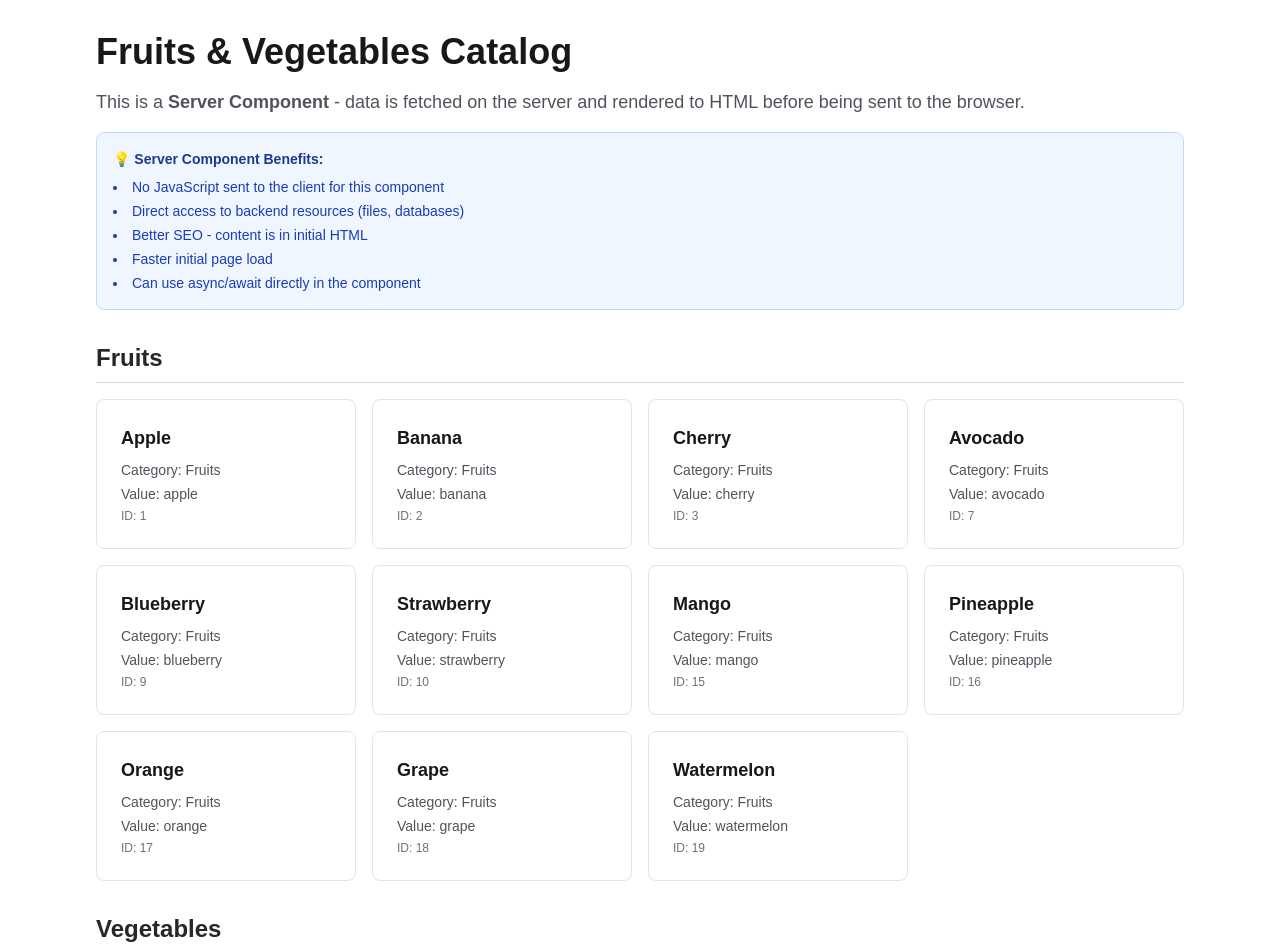
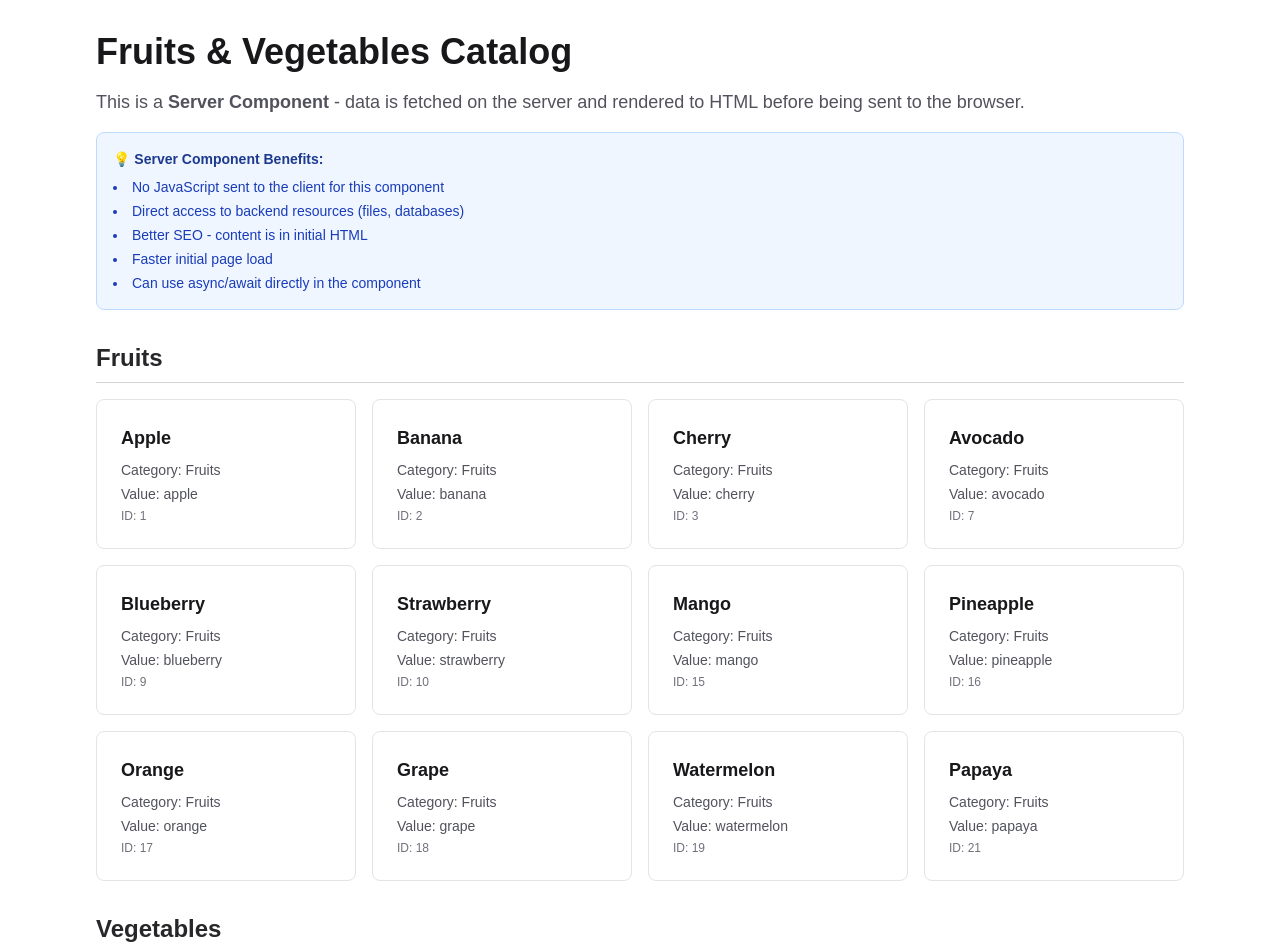
Before and after one commit to programmer4web/test-nextjs, a Next.js app: page /fruits in a window 1280 px wide. Shown: the top 952 px of the page. Built offline with nearby package versions, Linux system fonts and the light colour scheme.

Commit message:
AddFruitForm inputs and usage

```diff
--- a/app/actions/fruits.ts
+++ b/app/actions/fruits.ts
@@ -4,7 +4,7 @@ import { revalidatePath } from 'next/cache';
 import fs from 'fs/promises';
 import path from 'path';
 
-const addFruit = async (formData: FormData) => {
+const addFruit = async (prevState: any, formData: FormData) => {
     const label = formData.get('label') as string;
     const value = formData.get('value') as string;
     const category = formData.get('category') as string;
--- a/app/fruits/add/AddFruitForm.tsx
+++ b/app/fruits/add/AddFruitForm.tsx
@@ -1,7 +1,7 @@
 'use client';
 
-import { useEffect } from 'react';
-import { useFormState, useFormStatus } from 'react-dom';
+import { useActionState, useEffect } from 'react';
+import { useFormStatus } from 'react-dom';
 import { addFruit } from '@/app/actions/fruits';
 import { useRouter } from 'next/navigation';
 
@@ -14,7 +14,7 @@ const SubmitButton = () => {
 
 const AddFruitForm = () => {
     const router = useRouter();
-    const [ state, formAction ] = useFormState(addFruit, null);
+    const [ state, formAction ] = useActionState(addFruit, null);
 
     const handleSubmit = () => {
         if (state?.success) {
@@ -24,5 +24,22 @@ const AddFruitForm = () => {
 
     useEffect(handleSubmit, [state]);
 
-    return <form action={formAction} className="flex flex-col gap-4"></form>
+    return <form action={formAction} className="flex flex-col gap-4">
+        <div>
+            <label htmlFor="label" className="block text-sm font-medium text-zinc-700 mb-1">Fruit Name</label>
+            <input name="label" id="label" type="text" className="w-full px-4 py-2 border border-zinc-300 rounded-lg focus:ring-2 focus:ring-blue-500 focus:border-blue-500" required></input>
+        </div>
+        <div>
+            <label htmlFor="value" className="block text-sm font-medium text-zinc-700 mb-1">Value</label>
+            <input name="value" id="value" type="text"  className="w-full px-4 py-2 border border-zinc-300 rounded-lg focus:ring-2 focus:ring-blue-500 focus:border-blue-500" required></input>
+        </div>
+        <div>
+            <label htmlFor="category" className="block text-sm font-medium text-zinc-700 mb-1">Category</label>
+            <input name="category" id="category" type="text"  className="w-full px-4 py-2 border border-zinc-300 rounded-lg focus:ring-2 focus:ring-blue-500 focus:border-blue-500" required></input>
+        </div>
+        {state?.error && <p className='text-red-600 text-sm'>{state.error}</p>}
+        <SubmitButton />
+    </form>
 }
+
+export default AddFruitForm;
--- a/app/fruits/add/page.tsx
+++ b/app/fruits/add/page.tsx
@@ -1,4 +1,5 @@
 import { Metadata } from 'next';
+import AddFruitForm from './AddFruitForm';
 
 const metadata: Metadata = {
     title: 'Add Fruit - Server Actions Demo',
@@ -9,6 +10,7 @@ const AddFruitPage = () => {
     return <div className="w-full max-w-2xl mx-auto p-8">
         <h1 className="text-4xl font-bold mb-4 text-zinc-900 dark:text-zinc-50">Add New Fruit</h1>
         <p>This uses Server Actions</p>
+        <AddFruitForm />
     </div>
 }
 
--- a/app/page.tsx
+++ b/app/page.tsx
@@ -1,4 +1,5 @@
 import Image from "next/image";
+import Link from 'next/link';
 
 export default function Home() {
   return (
@@ -61,35 +62,41 @@ export default function Home() {
           </div>
           <div className="flex flex-col gap-4 text-base font-medium w-full">
           <h3 className="text-lg font-semibold text-zinc-900 dark:text-zinc-50">Next.js Demos:</h3>
-          <div className="flex flex-col sm:flex-row gap-4">
-            <a
-              className="flex h-12 w-full items-center justify-center rounded-full border border-solid border-blue-600/[.2] px-5 transition-colors hover:border-transparent hover:bg-blue-600/[.1] dark:border-blue-400/[.2] dark:hover:bg-blue-400/[.1] sm:w-auto"
+          <div className="flex flex-col sm:flex-row flex-wrap gap-4">
+            <Link
+              className="flex h-12 w-full items-center justify-center whitespace-nowrap rounded-full border border-solid border-blue-600/[.2] px-5 transition-colors hover:border-transparent hover:bg-blue-600/[.1] dark:border-blue-400/[.2] dark:hover:bg-blue-400/[.1] sm:w-auto"
               href="/demo"
             >
               Client Component
-            </a>
-            <a
-              className="flex h-12 w-full items-center justify-center rounded-full border border-solid border-green-600/[.2] px-5 transition-colors hover:border-transparent hover:bg-green-600/[.1] dark:border-green-400/[.2] dark:hover:bg-green-400/[.1] sm:w-auto"
+            </Link>
+            <Link
+              className="flex h-12 w-full items-center justify-center whitespace-nowrap rounded-full border border-solid border-green-600/[.2] px-5 transition-colors hover:border-transparent hover:bg-green-600/[.1] dark:border-green-400/[.2] dark:hover:bg-green-400/[.1] sm:w-auto"
               href="/fruits"
             >
               Server Component
-            </a>
-            <a
-              className="flex h-12 w-full items-center justify-center rounded-full border border-solid border-purple-600/[.2] px-5 transition-colors hover:border-transparent hover:bg-purple-600/[.1] dark:border-purple-400/[.2] dark:hover:bg-purple-400/[.1] sm:w-auto"
+            </Link>
+            <Link
+              className="flex h-12 w-full items-center justify-center whitespace-nowrap rounded-full border border-solid border-purple-600/[.2] px-5 transition-colors hover:border-transparent hover:bg-purple-600/[.1] dark:border-purple-400/[.2] dark:hover:bg-purple-400/[.1] sm:w-auto"
               href="/fruits/interactive"
             >
-              Server + Client ✨
-            </a>
+              Server + Client
+            </Link>
+            <Link
+              className="flex h-12 w-full items-center justify-center whitespace-nowrap rounded-full border border-solid border-amber-600/[.2] px-5 transition-colors hover:border-transparent hover:bg-amber-600/[.1] dark:border-amber-400/[.2] dark:hover:bg-amber-400/[.1] sm:w-auto"
+              href="/fruits/add"
+            >
+              + Add Fruit
+            </Link>
           </div>
 
           <h3 className="text-lg font-semibold text-zinc-900 dark:text-zinc-50 mt-4">Component Examples:</h3>
           <div className="flex flex-col sm:flex-row gap-4">
-            <a
+            <Link
               className="flex h-12 w-full items-center justify-center rounded-full border border-solid border-orange-600/[.2] px-5 transition-colors hover:border-transparent hover:bg-orange-600/[.1] dark:border-orange-400/[.2] dark:hover:bg-orange-400/[.1] sm:w-auto"
               href="/demo/tabs"
             >
               Tabs (Conditional CSS)
-            </a>
+            </Link>
           </div>
         </div>
       </main>
--- a/data/fruits.json
+++ b/data/fruits.json
@@ -1,22 +1,128 @@
 [
-  { "id": "1", "label": "Apple", "value": "apple", "category": "Fruits" },
-  { "id": "2", "label": "Banana", "value": "banana", "category": "Fruits" },
-  { "id": "3", "label": "Cherry", "value": "cherry", "category": "Fruits" },
-  { "id": "4", "label": "Carrot", "value": "carrot", "category": "Vegetables" },
-  { "id": "5", "label": "Broccoli", "value": "broccoli", "category": "Vegetables" },
-  { "id": "6", "label": "Cucumber", "value": "cucumber", "category": "Vegetables" },
-  { "id": "7", "label": "Avocado", "value": "avocado", "category": "Fruits" },
-  { "id": "8", "label": "Asparagus", "value": "asparagus", "category": "Vegetables" },
-  { "id": "9", "label": "Blueberry", "value": "blueberry", "category": "Fruits" },
-  { "id": "10", "label": "Strawberry", "value": "strawberry", "category": "Fruits" },
-  { "id": "11", "label": "Tomato", "value": "tomato", "category": "Vegetables" },
-  { "id": "12", "label": "Lettuce", "value": "lettuce", "category": "Vegetables" },
-  { "id": "13", "label": "Spinach", "value": "spinach", "category": "Vegetables" },
-  { "id": "14", "label": "Kale", "value": "kale", "category": "Vegetables" },
-  { "id": "15", "label": "Mango", "value": "mango", "category": "Fruits" },
-  { "id": "16", "label": "Pineapple", "value": "pineapple", "category": "Fruits" },
-  { "id": "17", "label": "Orange", "value": "orange", "category": "Fruits" },
-  { "id": "18", "label": "Grape", "value": "grape", "category": "Fruits" },
-  { "id": "19", "label": "Watermelon", "value": "watermelon", "category": "Fruits" },
-  { "id": "20", "label": "Bell Pepper", "value": "bell-pepper", "category": "Vegetables" }
+  {
+    "id": "1",
+    "label": "Apple",
+    "value": "apple",
+    "category": "Fruits"
+  },
+  {
+    "id": "2",
+    "label": "Banana",
+    "value": "banana",
+    "category": "Fruits"
+  },
+  {
+    "id": "3",
+    "label": "Cherry",
+    "value": "cherry",
+    "category": "Fruits"
+  },
+  {
+    "id": "4",
+    "label": "Carrot",
+    "value": "carrot",
+    "category": "Vegetables"
+  },
+  {
+    "id": "5",
+    "label": "Broccoli",
+    "value": "broccoli",
+    "category": "Vegetables"
+  },
+  {
+    "id": "6",
+    "label": "Cucumber",
+    "value": "cucumber",
+    "category": "Vegetables"
+  },
+  {
+    "id": "7",
+    "label": "Avocado",
+    "value": "avocado",
+    "category": "Fruits"
+  },
+  {
+    "id": "8",
+    "label": "Asparagus",
+    "value": "asparagus",
+    "category": "Vegetables"
+  },
+  {
+    "id": "9",
+    "label": "Blueberry",
+    "value": "blueberry",
+    "category": "Fruits"
+  },
+  {
+    "id": "10",
+    "label": "Strawberry",
+    "value": "strawberry",
+    "category": "Fruits"
+  },
+  {
+    "id": "11",
+    "label": "Tomato",
+    "value": "tomato",
+    "category": "Vegetables"
+  },
+  {
+    "id": "12",
+    "label": "Lettuce",
+    "value": "lettuce",
+    "category": "Vegetables"
+  },
+  {
+    "id": "13",
+    "label": "Spinach",
+    "value": "spinach",
+    "category": "Vegetables"
+  },
+  {
+    "id": "14",
+    "label": "Kale",
+    "value": "kale",
+    "category": "Vegetables"
+  },
+  {
+    "id": "15",
+    "label": "Mango",
+    "value": "mango",
+    "category": "Fruits"
+  },
+  {
+    "id": "16",
+    "label": "Pineapple",
+    "value": "pineapple",
+    "category": "Fruits"
+  },
+  {
+    "id": "17",
+    "label": "Orange",
+    "value": "orange",
+    "category": "Fruits"
+  },
+  {
+    "id": "18",
+    "label": "Grape",
+    "value": "grape",
+    "category": "Fruits"
+  },
+  {
+    "id": "19",
+    "label": "Watermelon",
+    "value": "watermelon",
+    "category": "Fruits"
+  },
+  {
+    "id": "20",
+    "label": "Bell Pepper",
+    "value": "bell-pepper",
+    "category": "Vegetables"
+  },
+  {
+    "id": "21",
+    "label": "Papaya",
+    "value": "papaya",
+    "category": "Fruits"
+  }
 ]
```
